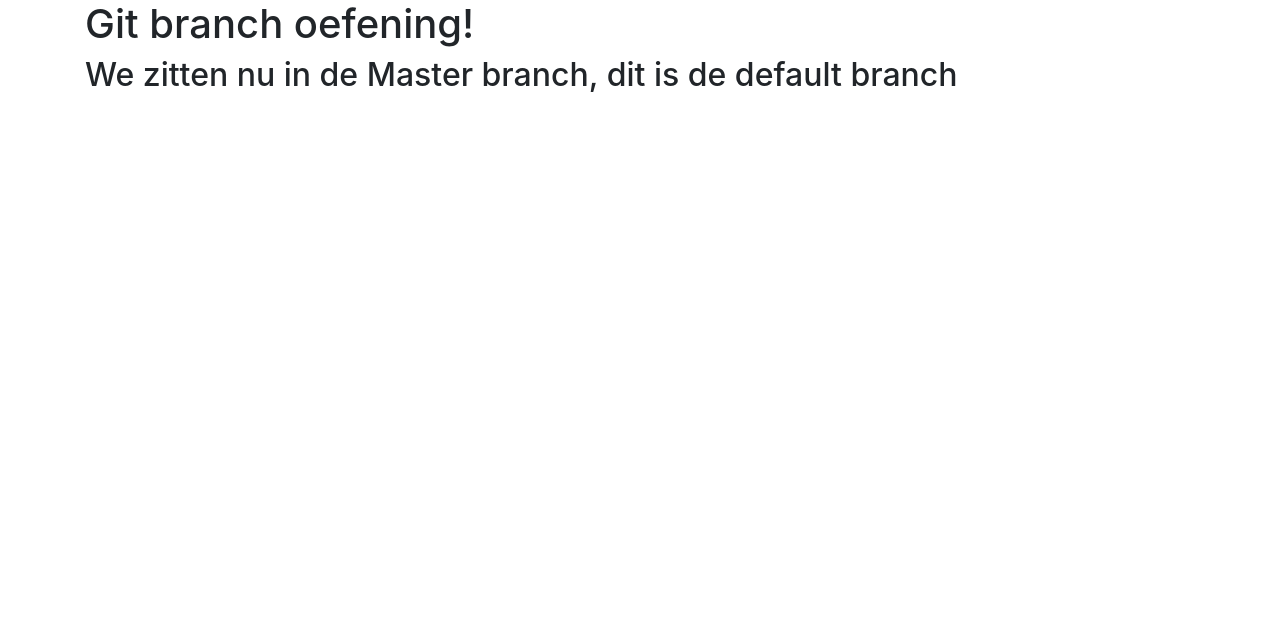
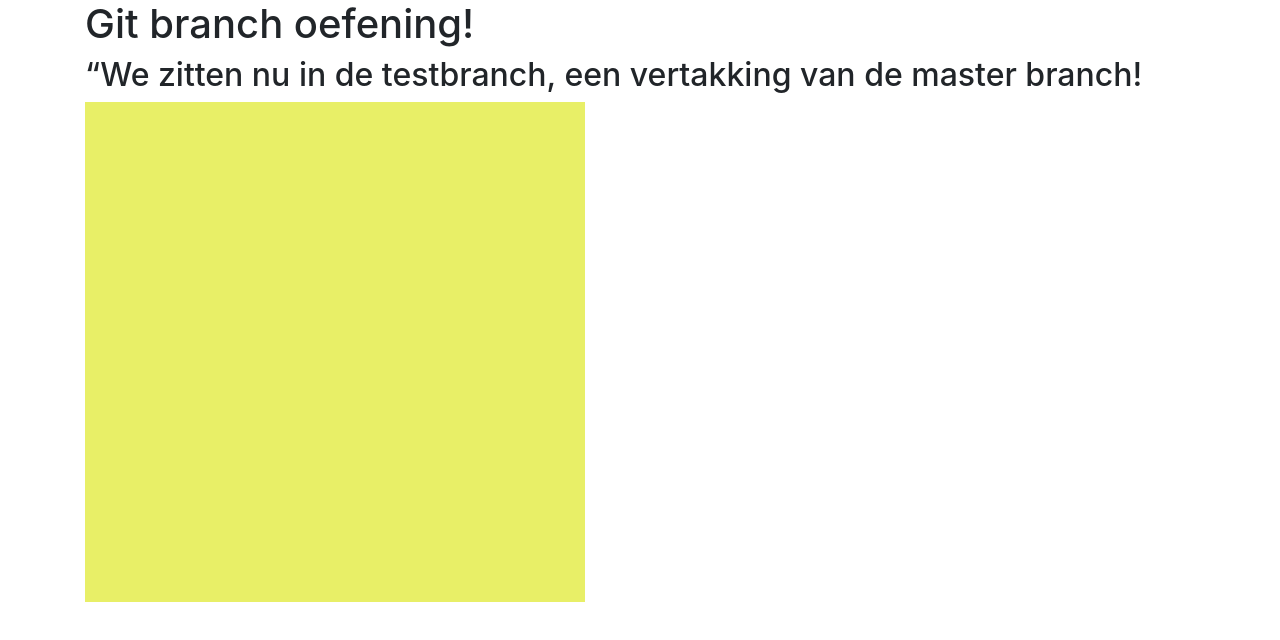
Before and after one commit to Sjoerdh95/gitbranch, a plain HTML site: page index.html in a window 1280 px wide. Drawn offline with nearby package versions, Linux system fonts and the light colour scheme.

Commit message:
test branch
dsa

```diff
--- a/index.html
+++ b/index.html
@@ -10,7 +10,8 @@
 		<header>
 			<h1>Git branch oefening!</h1>
 		</header>
-		<h2>We zitten nu in de Master branch, dit is de default branch</h2>
+		<h2>“We zitten nu in de testbranch, een vertakking van de master branch!</h2>
+		<img src="GeelMood.png">
 
 	</div>
 </body>
```
Also changed, not shown: GeelMood.png (added).
